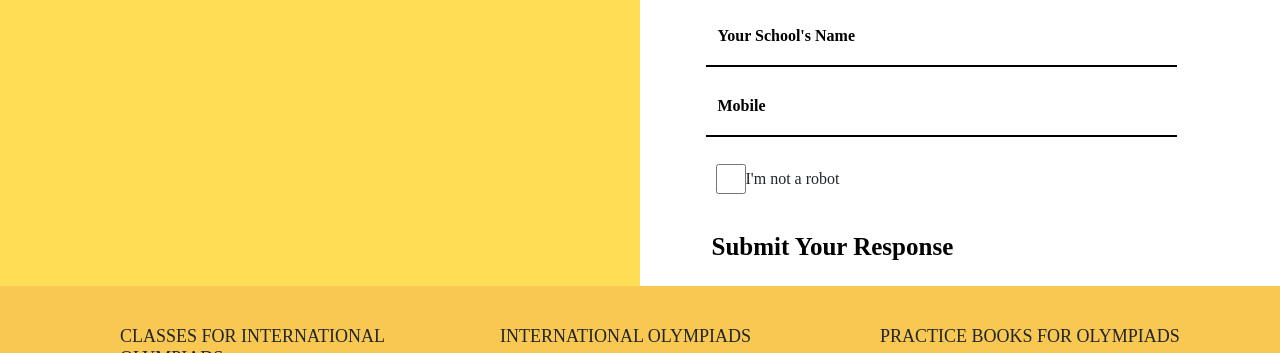
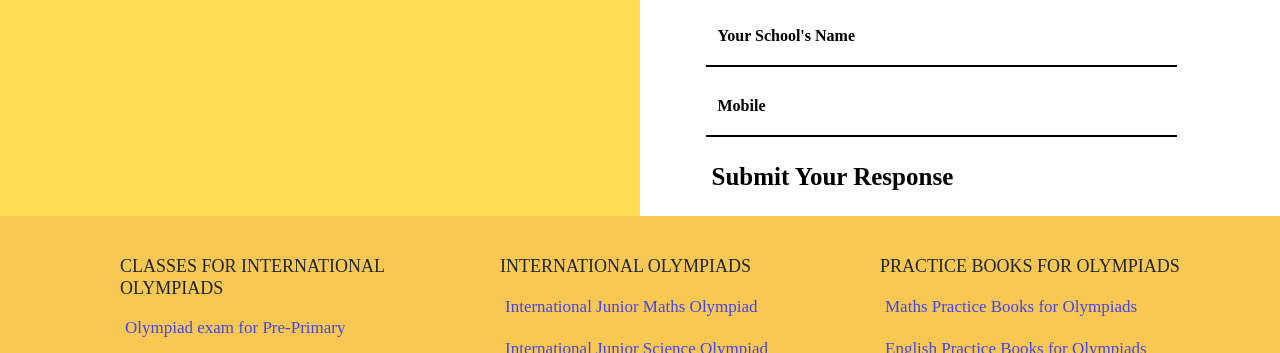
Before and after one commit to Brajesh07/NOFJunior, a plain HTML site: page partner.html in a window 1280 px wide. Shown: the part 372-725 px from the top of the page. Drawn offline with nearby package versions, Linux system fonts and the light colour scheme.

Commit message:
Submit response

```diff
--- a/partner.html
+++ b/partner.html
@@ -146,7 +146,7 @@
          <h1>Become our partner-school</h1>
       </div>
       <div class="col-md">
-        <form action="">
+        <form id="test" method="post" data-email="brajesh@nof.org.in" action="https://script.google.com/macros/s/AKfycbwnV1Menn1q9ZVuv9XClsUxDCcmufobFs3aGAE-/exec">
           <select>
             <option value="" disabled selected class="selected">Your Designation</option>
             <option>School Owner</option>
@@ -160,21 +160,7 @@
           <input placeholder="Mobile">
 
 
-          <div class="checkmark" style=
-           "width: 200px;
-            height:50px;
-            margin-top:20px;
-            padding:10px;
-            background-color:white;
-            border-radius:1px;" >
-            <label>
-              <input type="checkbox" style="
-              float: left;
-              width:30px;
-              margin-top:-18px;" >
-              <span style="float: left;"> I'm not a robot</span>
-            </label>
-          </div>
+          <div class="g-recaptcha" data-sitekey="6LfMz2EUAAAAANpK7eWaiCxYq6QcPH8_XvKdIRyK"></div>
 
 
           <button>Submit Your Response</button>
```
